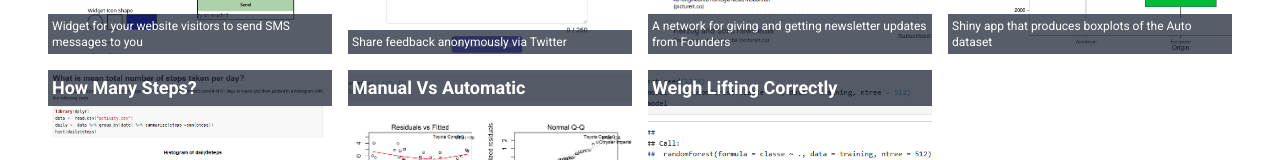
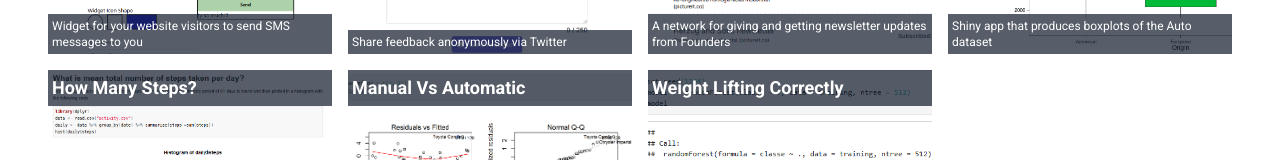
Before and after one commit to slashmatti/slashmatti, a React (Vite) app: page / in a window 1280 px wide. Shown: the part 347-507 px from the top of the page. Built offline with nearby package versions, Linux system fonts and the light colour scheme.

Commit message:
fixed typo

```diff
--- a/src/data/project.js
+++ b/src/data/project.js
@@ -42,7 +42,7 @@ export default [
     },
 
     {
-        title: 'Weigh Lifting Correctly',
+        title: 'Weight Lifting Correctly',
         desc: 'Predictive model that classifies in what manner a bicep curl was performed',
         imgUrl: 'assets/pml1.png',
         link: 'https://slashmatti.github.io/PML-Project/',
```
